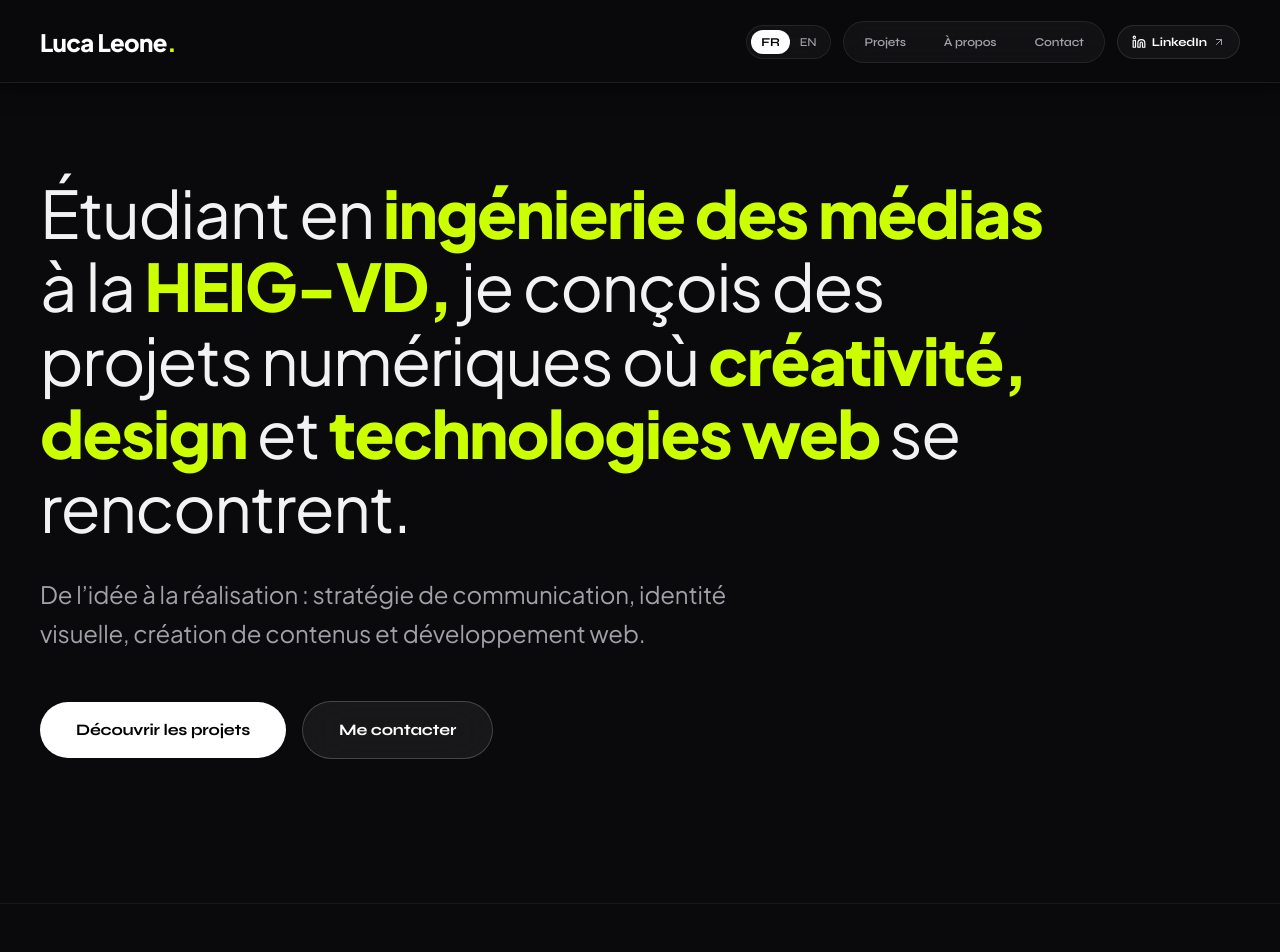
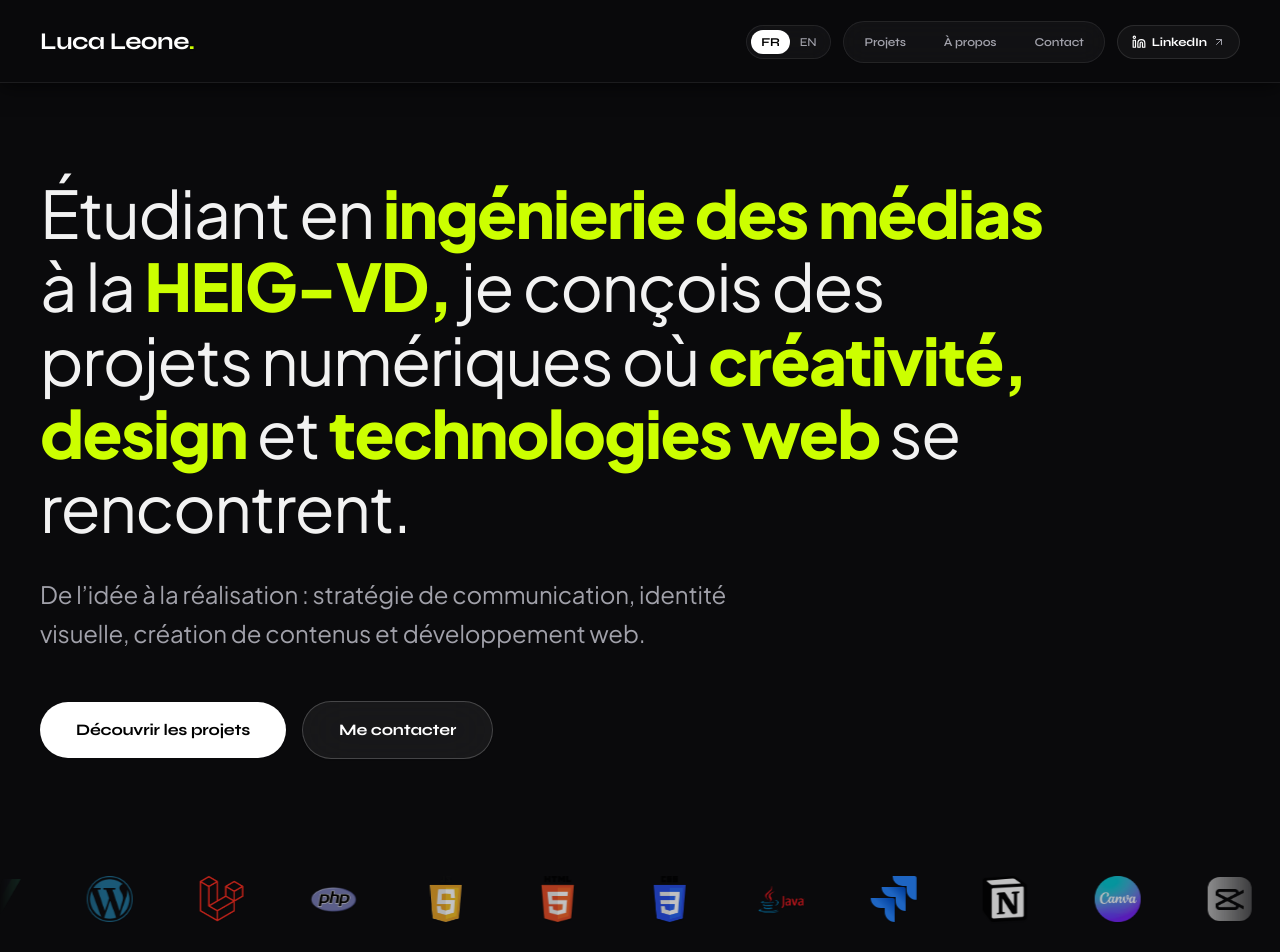
Before and after one commit to lucaleone15/portfolio, a React (Vite) app: page / in a window 1280 px wide. Shown: the top 952 px of the page. Built offline with nearby package versions, Linux system fonts and the light colour scheme; a web font is replaced by a local one.

Commit message:
style: refine typography and visual components
- Update favicon design for better visual consistency
- Unify font usage to Syne across UI elements
- Simplify AboutSection language tags
- Update logo and theme toggle visuals for improved polish

```diff
--- a/src/components/AdminModal.tsx
+++ b/src/components/AdminModal.tsx
@@ -484,7 +484,7 @@ export function AdminModal({ isOpen, onClose }: AdminModalProps) {
             </div>
 
             {filePersistedNotice && (
-              <div className="text-xs text-[#CCFF00] font-mono text-center sm:text-left truncate max-w-xs">
+              <div className="text-xs text-[#CCFF00] font-sans font-medium text-center sm:text-left truncate max-w-xs">
                 {filePersistedNotice}
               </div>
             )}
--- a/src/components/ContactSection.tsx
+++ b/src/components/ContactSection.tsx
@@ -294,7 +294,7 @@ export function ContactSection({ onOpenAdmin }: ContactSectionProps) {
                 type="button"
                 onClick={onOpenAdmin}
                 title="Éditeur de projets (Ctrl+E ou clic)"
-                className="text-[#65A30D] dark:text-[#CCFF00] hover:opacity-75 transition-opacity cursor-pointer select-none inline-block p-0.5 font-black text-sm"
+                className="text-[#CCFF00] drop-shadow-[0_0_1px_rgba(0,0,0,0.5)] hover:opacity-75 transition-opacity cursor-pointer select-none inline-block p-0.5 font-black text-sm"
                 aria-label="Ouvrir l'éditeur de projets"
               >
                 .
@@ -339,7 +339,7 @@ export function ContactSection({ onOpenAdmin }: ContactSectionProps) {
               ) : (
                 <Moon className="w-3 h-3 text-neutral-600" />
               )}
-              <span className="font-mono text-[10px] tracking-tight">{theme === 'dark' ? 'Light' : 'Dark'}</span>
+              <span className="font-syne font-bold text-[10px] tracking-wide uppercase">{theme === 'dark' ? 'Light' : 'Dark'}</span>
             </button>
           </div>
         </footer>
--- a/src/components/Header.tsx
+++ b/src/components/Header.tsx
@@ -72,8 +72,8 @@ export function Header({ activeSection, onNavigateHome }: HeaderProps) {
             }}
             className="text-left group cursor-pointer inline-flex items-baseline"
           >
-            <span className="font-sans text-xl sm:text-2xl font-black tracking-tight text-neutral-900 dark:text-white transition-colors">
-              Luca Leone<span className="text-neutral-900 dark:text-[#CCFF00] font-black">.</span>
+            <span className="font-syne text-xl sm:text-2xl font-bold tracking-tight text-neutral-900 dark:text-white transition-colors">
+              Luca Leone<span className="text-[#CCFF00] font-bold drop-shadow-[0_0_1px_rgba(0,0,0,0.5)]">.</span>
             </span>
           </button>
 
--- a/src/components/Hero.tsx
+++ b/src/components/Hero.tsx
@@ -1,5 +1,6 @@
 import { motion } from 'motion/react';
 import { useLanguage } from '../context/LanguageContext';
+import { HeroBandeau } from './HeroBandeau';
 
 export function Hero() {
   const { lang, t } = useLanguage();
@@ -10,7 +11,7 @@ export function Hero() {
   };
 
   return (
-    <section className="relative min-h-[90dvh] pt-24 sm:pt-32 pb-16 sm:pb-24 border-b border-black/[0.06] dark:border-white/[0.06] overflow-hidden flex flex-col justify-center bg-[#F9F9FB] dark:bg-[#0A0A0C] transition-colors duration-300">
+    <section className="relative min-h-[90dvh] pt-24 sm:pt-32 pb-10 sm:pb-14 border-b border-black/[0.06] dark:border-white/[0.06] overflow-hidden flex flex-col justify-between bg-[#F9F9FB] dark:bg-[#0A0A0C] transition-colors duration-300">
       {/* Main Content Area - Clean, airy, zero clutter */}
       <div className="relative z-10 max-w-7xl mx-auto px-6 sm:px-10 w-full py-8 sm:py-12">
         <motion.div
@@ -19,7 +20,7 @@ export function Hero() {
           transition={{ duration: 0.8, ease: [0.16, 1, 0.3, 1] }}
           className="max-w-5xl space-y-6 sm:space-y-8"
         >
-          {/* Main Title with enhanced typography and subtle neon in dark mode */}
+          {/* Main Title with enhanced typography and neon in dark mode */}
           <h1 className="text-[2.1rem] leading-[1.2] sm:text-4xl md:text-5xl lg:text-[3.6rem] xl:text-[4.1rem] sm:leading-[1.16] lg:leading-[1.12] text-neutral-900 dark:text-white/95 tracking-tight font-normal">
             {lang === 'fr' ? (
               <>
@@ -75,6 +76,16 @@ export function Hero() {
           </div>
         </motion.div>
       </div>
+
+      {/* Scrolling competencies & tools logos marquee */}
+      <motion.div
+        initial={{ opacity: 0, y: 20 }}
+        animate={{ opacity: 1, y: 0 }}
+        transition={{ duration: 0.8, delay: 0.2, ease: [0.16, 1, 0.3, 1] }}
+        className="w-full mt-6"
+      >
+        <HeroBandeau />
+      </motion.div>
     </section>
   );
 }
--- a/src/components/HeroBandeau.tsx
+++ b/src/components/HeroBandeau.tsx
@@ -1,5 +1,3 @@
-import { useLanguage } from '../context/LanguageContext';
-
 interface ToolLogo {
   id: string;
   name: string;
@@ -7,21 +5,7 @@ interface ToolLogo {
 }
 
 export function HeroBandeau() {
-  const { t } = useLanguage();
-
-  const competencies: string[] = (t('marquee.competencies') as unknown as string[]) || [
-    'UI / UX DESIGN',
-    'DÉVELOPPEMENT WEB',
-    'COMMUNICATION DIGITALE',
-    'STRATÉGIE DE MARQUE & BRANDING',
-    'CRÉATION DE CONTENUS & SOCIAL MEDIA',
-    'PRODUCTION VIDÉO & MONTAGE',
-    'PHOTOGRAPHIE & RETOUCHE',
-    'DESIGN SYSTEM & PROTOTYPAGE',
-    'COMMUNITY MANAGEMENT'
-  ];
-
-  // Comprehensive tool list mapped to all assets in /public/tools/
+  // Comprehensive list of software, tools & programming languages
   const tools: ToolLogo[] = [
     { id: 'figma', name: 'Figma', defaultSrc: '/tools/figma.webp' },
     { id: 'photoshop', name: 'Adobe Photoshop', defaultSrc: '/tools/photoshop.webp' },
@@ -43,29 +27,11 @@ export function HeroBandeau() {
   ];
 
   return (
-    <div className="w-full mt-6 sm:mt-10 select-none space-y-3 sm:space-y-4">
-      {/* 1. Dedicated, crystal-clear Competencies Marquee Tape */}
-      <div className="relative py-2.5 sm:py-3 bg-black/[0.02] dark:bg-white/[0.02] border-y border-black/[0.06] dark:border-white/[0.06] overflow-hidden">
+    <div className="w-full select-none">
+      {/* Software, Tools & Programming Languages Marquee */}
+      <div className="relative py-2 bg-transparent">
         <div className="mask-marquee-edges w-full overflow-hidden">
-          <div className="animate-marquee flex items-center gap-6 sm:gap-10 whitespace-nowrap">
-            {[...competencies, ...competencies, ...competencies].map((item, idx) => (
-              <div key={`comp-tape-${idx}`} className="inline-flex items-center gap-6 sm:gap-10">
-                <span className="font-syne font-bold text-xs sm:text-sm tracking-[0.14em] uppercase text-neutral-800 dark:text-neutral-200">
-                  {item}
-                </span>
-                <span className="text-neutral-400 dark:text-[#CCFF00] font-bold text-xs sm:text-sm select-none">
-                  ✦
-                </span>
-              </div>
-            ))}
-          </div>
-        </div>
-      </div>
-
-      {/* 2. Tools Marquee with clean floating logos and name tag floating directly ABOVE the icon */}
-      <div className="relative py-1 bg-transparent">
-        <div className="mask-marquee-edges w-full overflow-hidden">
-          <div className="animate-marquee-reverse flex items-center gap-10 sm:gap-14 whitespace-nowrap pt-7 pb-3 sm:pt-8 sm:pb-4">
+          <div className="animate-marquee flex items-center gap-10 sm:gap-14 whitespace-nowrap pt-7 pb-2 sm:pt-8 sm:pb-3">
             {[...tools, ...tools, ...tools].map((tool, idx) => (
               <div
                 key={`tool-logo-${idx}`}
@@ -83,7 +49,7 @@ export function HeroBandeau() {
                 </div>
 
                 {/* Logo Image */}
-                <div className="opacity-80 group-hover:opacity-100 transition-all duration-200 w-12 h-12 sm:w-14 sm:h-14 flex items-center justify-center group-hover:scale-110">
+                <div className="opacity-75 group-hover:opacity-100 transition-all duration-200 w-12 h-12 sm:w-14 sm:h-14 flex items-center justify-center group-hover:scale-110">
                   {tool.id === 'capcut' ? (
                     <div className="w-10 h-10 sm:w-11 sm:h-11 rounded-xl bg-white p-2 flex items-center justify-center shadow-xs">
                       <img
@@ -97,7 +63,7 @@ export function HeroBandeau() {
                     <img
                       src={tool.defaultSrc}
                       alt={tool.name}
-                      className="w-full h-full max-w-[42px] max-h-[42px] sm:max-w-[48px] sm:max-h-[48px] object-contain select-none drop-shadow-xs"
+                      className="w-full h-full max-w-[40px] max-h-[40px] sm:max-w-[46px] sm:max-h-[46px] object-contain select-none drop-shadow-xs"
                       loading="lazy"
                     />
                   )}
--- a/src/components/SkillsSection.tsx
+++ b/src/components/SkillsSection.tsx
@@ -16,8 +16,8 @@ export function SkillsSection() {
       title: lang === 'fr' ? 'Développement Web' : 'Web Development',
       description:
         lang === 'fr'
-          ? "Intégration d'applications web modernes et réactives avec TypeScript, React et Tailwind CSS, optimisées pour tous les écrans."
-          : 'Building modern and responsive web applications with TypeScript, React, and Tailwind CSS, optimized for every screen.',
+          ? "Intégration et développement d'applications web sur mesure, modernes, véloces et pensées pour répondre précisément aux besoins de chaque projet."
+          : 'Developing modern, fast, and tailored web applications crafted to match the specific requirements of each project.',
     },
     {
       title: lang === 'fr' ? 'Communication Digitale' : 'Digital Communication',
```
Also changed, not shown: src/components/AboutSection.tsx (+5 -8 lines), public/favicon.svg.
